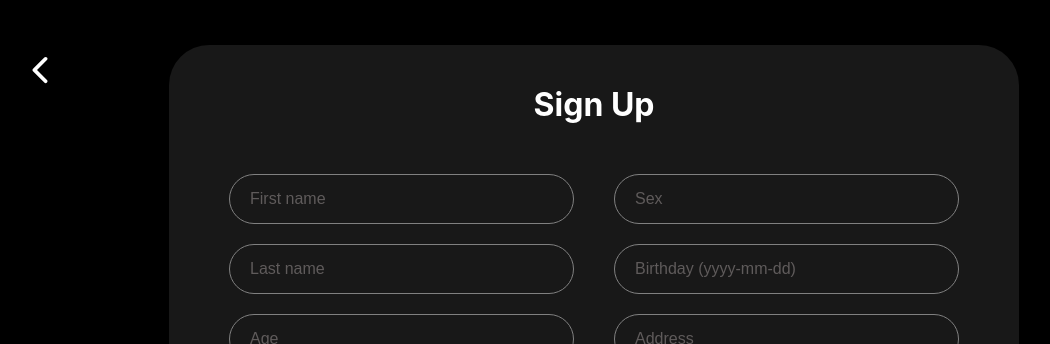
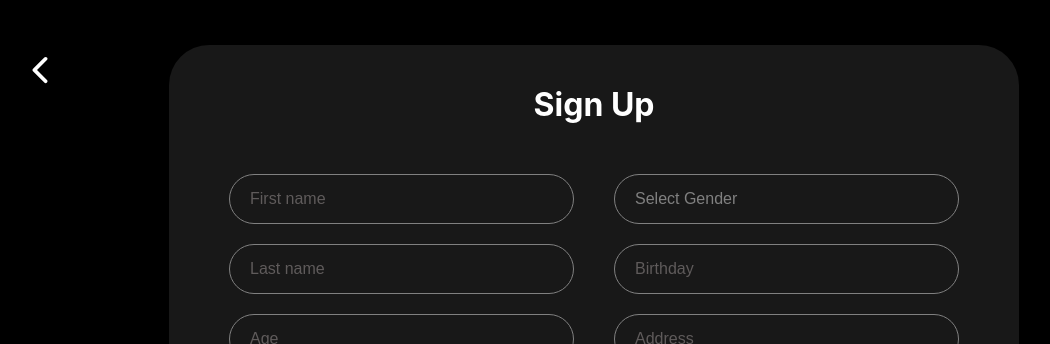
Before and after one commit to improba1/MedicalProject, a React (Create React App) app in the folder frontend/: page /signUpForm in a window 1280 px wide. Shown: the top 344 px of the page, without its empty margins (46-1096 px from the left). Built offline with nearby package versions, Linux system fonts and the light colour scheme.

Commit message:
added logout api, edited sign in form, added template for schedule api

```diff
--- a/frontend/src/Api/authApi.js
+++ /dev/null
@@ -1,18 +0,0 @@
-import axios from 'axios';
-
-const BASE_URL = '/api/v1/auth';
-
-export const authApi = {
-    login: async (login, password) => {
-        const response = await axios.post(`${BASE_URL}/authenticate`, {
-            login,
-            password
-        });
-        return response.data;
-    },
-
-    register: async (userData) => {
-        const response = await axios.post(`${BASE_URL}/register`, userData);
-        return response.data;
-    }
-};
--- a/frontend/src/Components/LogOutButton/LogOutButton.jsx
+++ b/frontend/src/Components/LogOutButton/LogOutButton.jsx
@@ -1,14 +1,36 @@
 import React from 'react';
 import { Link } from 'react-router-dom';
+import { useNavigate } from 'react-router-dom';
 import styles from './LogOutButton.module.css';
 import logoutIcon from '../../Assets/icons/logoutIcon.svg';
+import { authApi } from '../../Api/all/authApi';
 
 const LogOutButton = () => {
+
+    const navigate = useNavigate();
+
+    const handleLogout = async () => {
+        try {
+            await authApi.logout();
+            console.log("Logged out from server");
+
+        } catch (error) {
+            console.error("Logout error (server side):", error);
+        } finally {
+            localStorage.removeItem('access_token');
+            localStorage.removeItem('refresh_token');
+            localStorage.removeItem('role');
+            localStorage.removeItem('userId');
+            navigate('/');
+        }
+    };
+
+
     return (
-        <Link to="/" className={styles.button}>
+        <div className={styles.button} onClick={handleLogout}>
             <span className={styles.text}>Log Out</span>
             <img src={logoutIcon} alt="logout icon" className={styles.icon}/>
-        </Link>
+        </div>
     );
 };
 
--- a/frontend/src/Components/MyProfileButton/MyProfileButton.module.css
+++ b/frontend/src/Components/MyProfileButton/MyProfileButton.module.css
@@ -1,6 +1,6 @@
 .button{
     position: fixed;
-    right: 11%;
+    right: 15%;
     top: 5%;
     width: 50px;
     height: 50px;
--- a/frontend/src/Pages/all/LoginForm/LoginForm.jsx
+++ b/frontend/src/Pages/all/LoginForm/LoginForm.jsx
@@ -6,7 +6,7 @@ import { Link } from 'react-router-dom';
 import AnimatedPage from '../../../Components/AnimatedPage/AnimatedPage';
 import BackButton from '../../../Components/SecondBackButton/SecondBackButton';
 import { useNavigate } from 'react-router-dom';
-import { authApi } from '../../../Api/authApi';
+import { authApi } from '../../../Api/all/authApi';
 
 
 const LoginForm = () => {
@@ -28,8 +28,10 @@ const LoginForm = () => {
 
             if (data.role === 'DOCTOR') {
                 navigate('/doc-home-page');
-            } else if(data.role == 'PATIENT'){
+            } else if(data.role === 'PATIENT'){
                 // navigate('/patient-home-page');
+            }else if(data.role ==='ADMIN'){
+                navigate('/admin');
             }
 
         } catch (err) {
--- a/frontend/src/Pages/all/SignUpForm/SignUp.jsx
+++ b/frontend/src/Pages/all/SignUpForm/SignUp.jsx
@@ -4,7 +4,7 @@ import { Link } from 'react-router-dom';
 import AnimatedPage from '../../../Components/AnimatedPage/AnimatedPage';
 import BackButton from '../../../Components/BackButton/BackButton';
 import { useNavigate } from 'react-router-dom';
-import { authApi } from '../../../Api/authApi';
+import { authApi } from '../../../Api/all/authApi';
 
 
 const SignUpForm = () => {
@@ -14,9 +14,8 @@ const SignUpForm = () => {
     const [age, setAge] = useState('');
     const [email, setEmail] = useState('');
     const [phone, setPhone] = useState('');
-    const [nickname, setLogin] = useState(''); // Это username
+    const [nickname, setLogin] = useState('');
     const [password, setPassword] = useState('');
-
     const [sex, setSex] = useState('');
     const [birthDate, setBirthDay] = useState('');
     const [address, setAddress] = useState('');
@@ -42,12 +41,10 @@ const SignUpForm = () => {
         };
 
         try {
-            console.log("Отправляем данные:", userData);
-            const data = await authApi.register(userData);
+            await authApi.register(userData);
             navigate('/login');
 
         } catch (err) {
-            console.error("Login error:", err);
             setError('Wrong input');
         }
     };
@@ -83,10 +80,29 @@ const SignUpForm = () => {
 
                             <div className={styles.rightPart}>
                                 <div className={styles.inputBox}>
-                                    <input required type="text" placeholder="Sex" value={sex} onChange={(e) => setSex(e.target.value)} />
+                                    <select
+                                        required
+                                        value={sex}
+                                        onChange={(e) => setSex(e.target.value)}
+                                        style={{ color: sex ? 'white' : 'grey' }}
+                                    >
+                                        <option value="" disabled>Select Gender</option>
+                                        <option value="MALE">Male</option>
+                                        <option value="FEMALE">Female</option>
+                                    </select>
                                 </div>
                                 <div className={styles.inputBox}>
-                                    <input required type="text" placeholder="Birthday (yyyy-mm-dd)" value={birthDate} onChange={(e) => setBirthDay(e.target.value)} />
+                                    <input required
+                                    type={(birthDate || document.activeElement === document.getElementById('dateInput')) ? "date" : "text"}
+                                    id="dateInput"
+                                    placeholder="Birthday"
+                                    value={birthDate}
+                                    onChange={(e) => setBirthDay(e.target.value)}
+                                    onFocus={(e) => e.target.type = 'date'}
+                                    onBlur={(e) => {
+                                        if (!e.target.value) e.target.type = 'text';
+                                    }}
+                                    style={{ color: 'white' }} />
                                 </div>
                                 <div className={styles.inputBox}>
                                     <input required type="text" placeholder="Address" value={address} onChange={(e) => setAddress(e.target.value)} />
@@ -95,16 +111,12 @@ const SignUpForm = () => {
                                     <input required type="text" placeholder="Login" value={nickname} onChange={(e) => setLogin(e.target.value)} />
                                 </div>
                                 <div className={styles.inputBox}>
-                                    <input required type="text" placeholder="Password" value={password} onChange={(e) => setPassword(e.target.value)} />
+                                    <input required type="password" placeholder="Password" value={password} onChange={(e) => setPassword(e.target.value)} />
                                 </div>
                             </div>
                         </div>
-
-
                                     {error && <div style={{color: 'red', marginTop: '10px', textAlign: 'center'}}>{error}</div>}
-
                                 <button type="submit" className={styles.submitBtn}>Sign Up</button>
-
                                 <div className={styles.loginLink}>
                                     <p>Already have an account? <Link to="/login" className={styles.link}>Login</Link></p>
                                 </div>
--- a/frontend/src/Pages/all/SignUpForm/SignUp.module.css
+++ b/frontend/src/Pages/all/SignUpForm/SignUp.module.css
@@ -47,7 +47,9 @@
     margin: 20px 0;
 }
 
-.inputBox input{
+.inputBox input,
+.inputBox select{
+    appearance: none;
     width: 100%;
     height: 100%;
     background: transparent;
@@ -57,8 +59,13 @@
     border-radius: 40px;
     font-size: 16px;
     box-sizing: border-box;
-    padding: 20px 20px;
+    padding: 0px 20px;
     color: white;
+}
+
+.inputBox select option {
+    color: black;
+    background: white;
 }
 
 .inputBox input::placeholder{
--- a/frontend/src/Pages/doctor/DoctorHomePage/DoctorHomePage.module.css
+++ b/frontend/src/Pages/doctor/DoctorHomePage/DoctorHomePage.module.css
@@ -41,8 +41,6 @@
 }
 
 .dr{
-    position: fixed;
-    left: 38%;
     top: 15%;
     color: #F5782D;
     font-size: 50px;
--- a/frontend/src/Pages/doctor/NewRaport/NewRaport.jsx
+++ b/frontend/src/Pages/doctor/NewRaport/NewRaport.jsx
@@ -6,12 +6,15 @@ import LogOutBtn from '../../../Components/LogOutButton/LogOutButton';
 import HealthcareTxt from '../../../Components/HealthcareText/Healthcare';
 import BackBtn from '../../../Components/BackButton/BackButton';
 import MyProfileBtn from '../../../Components/MyProfileButton/MyProfileButton';
-import HeaderWithoutProfile from '../../../Components/HeaderWithoutProfile/HeaderWithoutProfile';
 
 const NewRaport = (props) => {
     return (
         <Background>
-            <HeaderWithoutProfile></HeaderWithoutProfile>
+            <LogOutBtn></LogOutBtn>
+            <HealthcareTxt></HealthcareTxt>
+            <BackBtn></BackBtn>
+            <MyProfileBtn></MyProfileBtn>
+
             <span className={styles.newraport}>New raport: <span className={styles.patientname}>{props.name}</span></span>
             <div className={styles.placeholder}>
                 <input className={styles.anamnesis} type="text" placeholder="Anamnesis"></input>
```
Also changed, not shown: frontend/src/Pages/doctor/ManageSchedule/ManageSchedule.jsx (+31 -7 lines).
